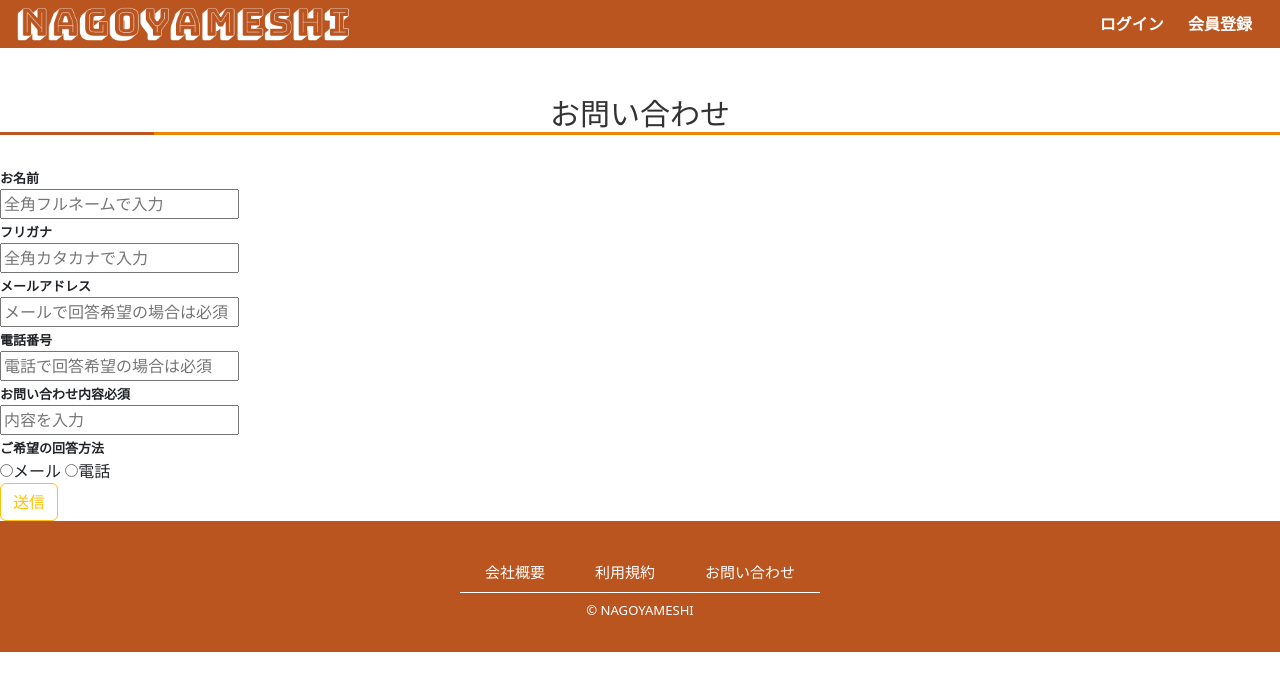
After one commit to Mariin5/NAGOYAMESHI, a Django app: page /contact/ in a window 1280 px wide. The commit adds this page. Shown: the top 691 px of the page. Run offline with Django 5.2, Linux system fonts and the light colour scheme.

Commit message:
contact.htmlにcssが反映されない

```diff
--- a/myproject/nagoyameshi/models.py
+++ b/myproject/nagoyameshi/models.py
@@ -42,6 +42,7 @@ class Area(models.Model):
             ('西部', '西部'),
             ('南部', '南部'),
             ('北部', '北部'),
+            ('港', '港'),
         ]
     area        = models.CharField(verbose_name="エリア名", max_length=5, choices=area_choice,unique=True)
     created_at  = models.DateTimeField(verbose_name="投稿日時", default=timezone.now)
--- a/myproject/nagoyameshi/urls.py
+++ b/myproject/nagoyameshi/urls.py
@@ -7,4 +7,6 @@ urlpatterns = [
     path("restaurant_list/", views.restaurant_list, name="restaurant_list"),
     path("restaurant_detail/<int:pk>/", views.restaurant_detail, name="restaurant_detail"),
     path("company_detail/", views.company_detail, name="company_detail"),
+    path('contact/',views.contact,name='contact'),
+
 ]
--- a/myproject/nagoyameshi/views.py
+++ b/myproject/nagoyameshi/views.py
@@ -68,8 +68,8 @@ class RestaurantListView(View):
                 #OR検索 ：!=
                 #OR検索で空文字を含むと全件が検索結果として表示されるため、空文字がない場合は検索条件を追加という定義をする（if word !="":）
                 if word   != "":
-                    query &= Q( Q(name__icontains=word) | Q(area_area=word) )
-        restaurants = Restaurant.objects.filetr(query)
+                    query &= Q( Q(name__icontains=word) | Q(area__area=word) )
+        restaurants = Restaurant.objects.filter(query)
 
         #ページネーション
         #第一引数：オブジェクト、第二引数：1ページに表示するオブジェクト数
@@ -123,4 +123,9 @@ restaurant_detail   = RestaurantDetailView.as_view()
 
 
 def company_detail(request):
-    return render(request,"nagoyameshi/company_detail.html")
+    companies = Company.objects.all()
+    context   = {'companies':companies,}
+    return render(request,"nagoyameshi/company_detail.html",context)
+
+def contact(request):
+    return render(request,"nagoyameshi/contact.html")
--- a/myproject/static/nagoyameshi/css/style.css
+++ b/myproject/static/nagoyameshi/css/style.css
@@ -209,9 +209,12 @@ form{
 }
 
 /*index.htmlカテゴリー表示部分*/
-
+#categories{
+    width: 100%;
+    display: flex;
+    justify-content: space-around;
+}
 .categories_list{
-    display:inline-block;
     padding:0.25rem 1rem;
     border:solid 0.1rem orange;
     border-radius:0.5rem;
@@ -219,14 +222,20 @@ form{
     margin-bottom: 10px;
 }
 
+
+
 /*index.html店舗名表示部分*/
 #restaurants{
+    width: 100%;
+    display: flex;
+    justify-content: space-around;
 
 }
 
 .restautants_list{
 
 }
+
 
 /* sp mode */
 @media (max-width:768px){
@@ -283,23 +292,38 @@ footer {
 
 .company {
     width: 30%;
-    margin: 20px 10px;
+    margin: 10px auto;
+
     }
 
 .company th,
 .company td {
-    border:1px solid #333;
     font-size: small;
-    padding: 10px 5px;
+    padding-top: 20px;
+    padding-bottom: 20px;
+    padding-left: 20px;
+    white-space: nowrap;
+    width: 100px;
 }
 
 .company th {
+    border-bottom:1px solid #bb5520;
     font-weight: bold;
-    white-space: nowrap;
-    width: 100px;
-
 }
 
-    #company_detail_title{
-        margin-left: 10px;
+.company td {
+    border-bottom:1px solid #333;
 }
+
+
+
+/*contact.html*/
+#contact{
+    display: flex;
+    flex-wrap: wrap;
+}
+
+.contact_label,.contact_radiobutton{
+    font-size: small;
+    font-weight: bold;
+}
--- a/myproject/templates/nagoyameshi/base.html
+++ b/myproject/templates/nagoyameshi/base.html
@@ -59,7 +59,7 @@
         <ul>
             <li><a href="{% url 'nagoyameshi:company_detail' %}">会社概要</a></li>
             <li><a href="">利用規約</a></li>
-            <li><a href="">お問い合わせ</a></li>
+            <li><a href="{% url 'nagoyameshi:contact' %}">お問い合わせ</a></li>
         </ul>
         <div>
             <small>&copy; NAGOYAMESHI</small>
--- /dev/null
+++ b/myproject/templates/nagoyameshi/contact.html
@@ -0,0 +1,83 @@
+{% extends "nagoyameshi/base.html" %}
+{% load static %}
+
+
+{% block extra_head %}
+{% endblock %}
+
+{% block main %}
+
+<div>
+    <h2 style="text-align:center">お問い合わせ</h2>
+</div>
+
+<form>
+    <!--名前-->
+    <div>
+        <div>
+            <label class="contact_label">お名前</label>
+        </div>
+        <div>
+            <input type="text" name="name" placeholder="全角フルネームで入力" class="contact_textbox">
+        </div>
+    </div>
+
+    <!--フリガナ-->
+    <div class="contact">
+        <div>
+            <label class="contact_label">フリガナ</label>
+        </div>
+        <div>
+            <input type="text" name="name_kana" placeholder="全角カタカナで入力" class="contact_textbox">
+        </div>
+    </div>
+
+     <!--メールアドレス-->
+     <div class="contact">
+        <div>
+            <label class="contact_label">メールアドレス</label>
+        </div>
+        <div>
+            <input type="text" name="email" placeholder="メールで回答希望の場合は必須" class="contact_textbox">
+        </div>
+    </div>
+
+    <!--電話番号-->
+    <div class="contact">
+        <div>
+            <label class="contact_label">電話番号</label>
+        </div>
+        <div>
+            <input type="text" name="tel" placeholder="電話で回答希望の場合は必須" class="contact_textbox">
+        </div>
+    </div>
+
+     <!--問い合わせ内容-->
+     <div class="contact">
+        <div>
+            <label class="contact_label">お問い合わせ内容必須</label>
+        </div>
+        <div>
+            <input type="text" name="inquiry" placeholder="内容を入力" class="contact_textbox">
+        </div>
+    </div>
+
+    <!--回答方法選択-->
+    <div class="contact">
+        <div>
+            <label class="contact_label">ご希望の回答方法</label>
+        </div>
+        <div>
+            <input type="radio" value="emali" name="answer"  class="contact_radiobutton"><label>メール</label>
+            <input type="radio" value="tel" name="answer"  class="contact_radiobutton"><label>電話</label>
+        </div>
+    </div>
+
+    <!--送信-->
+    <div class="input-group-apend">
+        <input class="btn btn-outline-warning" type="submit" value="送信">
+    </div>
+</form>
+
+
+{% endblock %}
```
Also changed, not shown: myproject/templates/nagoyameshi/company_detail.html (+9 -7 lines), myproject/templates/nagoyameshi/index.html (+7 -7 lines), myproject/db.sqlite3, myproject/static/assets/nagoya_city.png (added), myproject/static/assets/nagoya_city_edited.png (added). Lines whose indentation alone changed are shown as unchanged.
